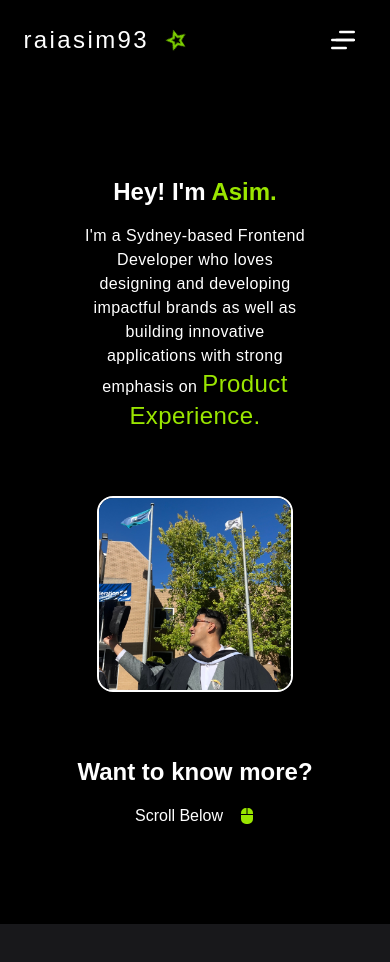
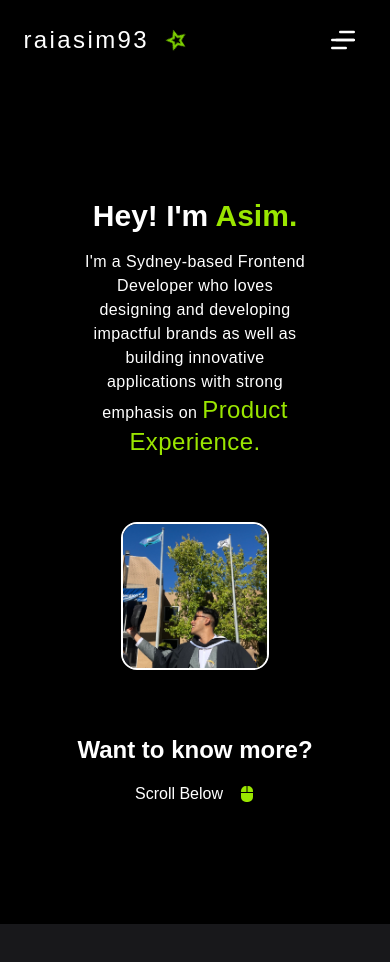
Before and after one commit to raiasim93/my-portfolio, a Next.js app: page /about in a window 390 px wide. Shown: the top 962 px of the page. Built offline with nearby package versions, Linux system fonts and the light colour scheme.

Commit message:
Refactor: Wrap next Image component in a secured div for better control

```diff
--- a/src/app/about/AboutSection.tsx
+++ b/src/app/about/AboutSection.tsx
@@ -45,7 +45,7 @@ const AboutSection = () => {
   return (
     <section ref={sectionRef} className='bg-black text-white py-12 px-[6vw] 2xl:px-[16vw] w-full flex flex-col lg:flex-row min-h-[100vh] justify-center gap-y-16 lg:gap-y-0 '>
       <div ref={aboutIntroRef} className='w-full lg:w-1/3 flex flex-col gap-y-4 lg:gap-y-8 justify-center lg:justify-start '>
-        <div className='text-2xl lg:text-4xl font-semibold text-center lg:text-start'> Hey! I&apos;m <span className='text-lime-400'> Asim. </span> </div>
+        <div className='text-3xl lg:text-4xl font-semibold text-center lg:text-start'> Hey! I&apos;m <span className='text-lime-400'> Asim. </span> </div>
         <div className='text-md lg:text-xl font-medium tracking-wide text-center lg:text-start w-2/3 lg:w-full mx-auto'>
           I&apos;m a Sydney-based Frontend Developer who loves designing and developing impactful brands as well as
           building innovative applications with strong emphasis on <span className='text-lime-400 text-2xl'> Product Experience.</span>
@@ -53,13 +53,15 @@ const AboutSection = () => {
       </div>
 
       <div ref={aboutImageRef} className='w-full lg:w-1/3 flex justify-center items-center '>
+        <div className='h-fit w-fit flex items-center justify-center'>
         <Image
-          className='aspect-square w-4/7 lg:w-3/4 object-cover border-2 border-white rounded-2xl'
+          className='aspect-square w-3/7 lg:w-3/4 object-cover border-2 border-white rounded-2xl'
           src='/aboutHero.jpeg'
           alt='Main Image of Hero Section'
           width={400}
           height={400}
         />
+        </div>
       </div>
 
       <div ref={aboutOutroRef} className='w-full lg:w-1/3 flex flex-col items-center gap-y-4 lg:gap-y-2 lg:justify-end lg:items-end '>
```
